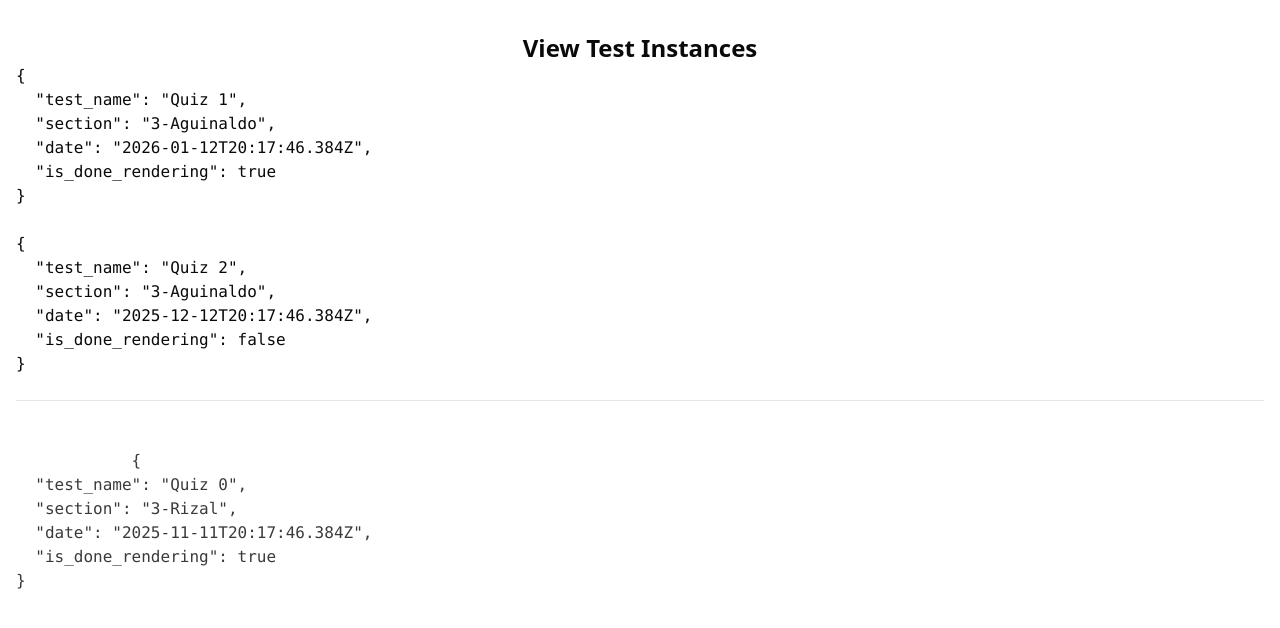
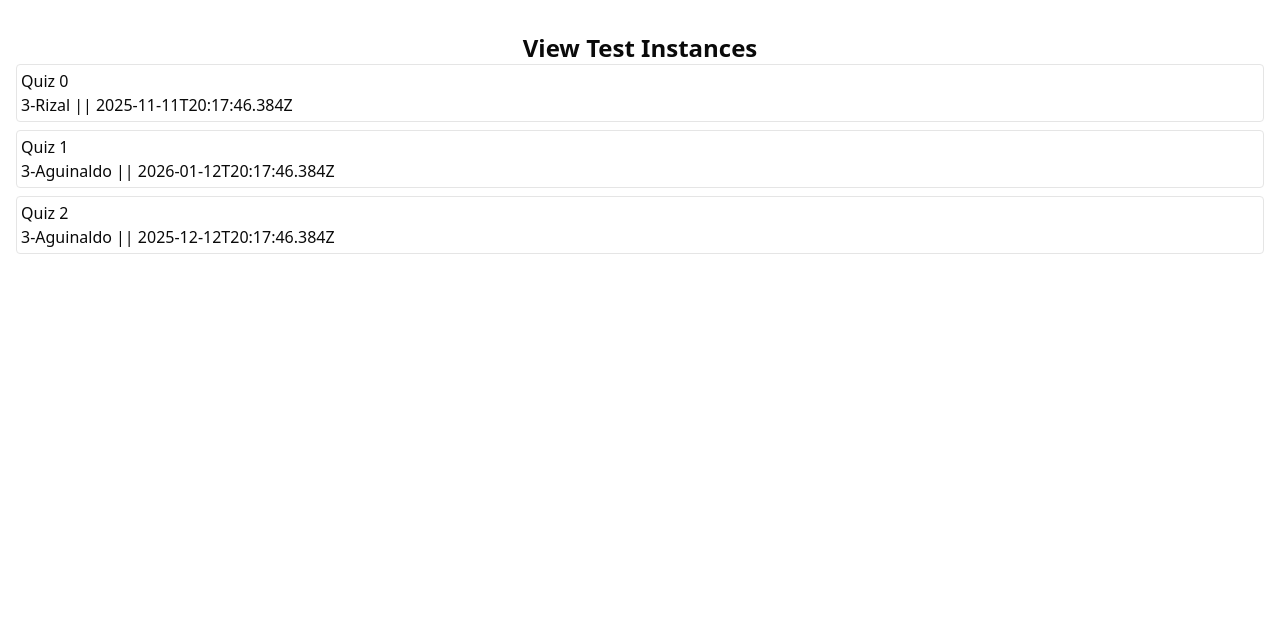
Before and after one commit to JoseTomanan/S3LAB-ai-grading, a SvelteKit app in the folder app/frontend/: page / in a window 1280 px wide. Shown: the top 628 px of the page. Built offline with nearby package versions, Linux system fonts and the light colour scheme.

Commit message:
feat: pass instance props

```diff
--- a/app/frontend/src/routes/+page.svelte
+++ b/app/frontend/src/routes/+page.svelte
@@ -1,26 +1,18 @@
 <script lang="ts">
 	import type { TestInstance } from '$lib/types.ts';
+	import TestInstanceCard from '$lib/components/TestInstanceCard.svelte';
 
 	let instances: TestInstance[] = [
+		{test_name: "Quiz 0", section: "3-Rizal", date: "2025-11-11T20:17:46.384Z", is_done_rendering: true},
 		{test_name: "Quiz 1", section: "3-Aguinaldo", date: "2026-01-12T20:17:46.384Z", is_done_rendering: true},
 		{test_name: "Quiz 2", section: "3-Aguinaldo", date: "2025-12-12T20:17:46.384Z", is_done_rendering: false},
-	];
-
-	let done_instances: TestInstance[] = [
-		{test_name: "Quiz 0", section: "3-Rizal", date: "2025-11-11T20:17:46.384Z", is_done_rendering: true},
 	];
 </script>
 
 <h1>View Test Instances</h1>
 
-<div class="flex flex-col gap-6">
+<div class="flex flex-col gap-2">
 	{#each instances as instance}
-		<pre>{JSON.stringify(instance, null, 2)}</pre>
-	{/each}
-	<hr>
-	{#each done_instances as done_instance}
-		<pre class="opacity-80">
-			{JSON.stringify(done_instance, null, 2)}
-		</pre>
+		<TestInstanceCard {...instance} />
 	{/each}
 </div>
```
